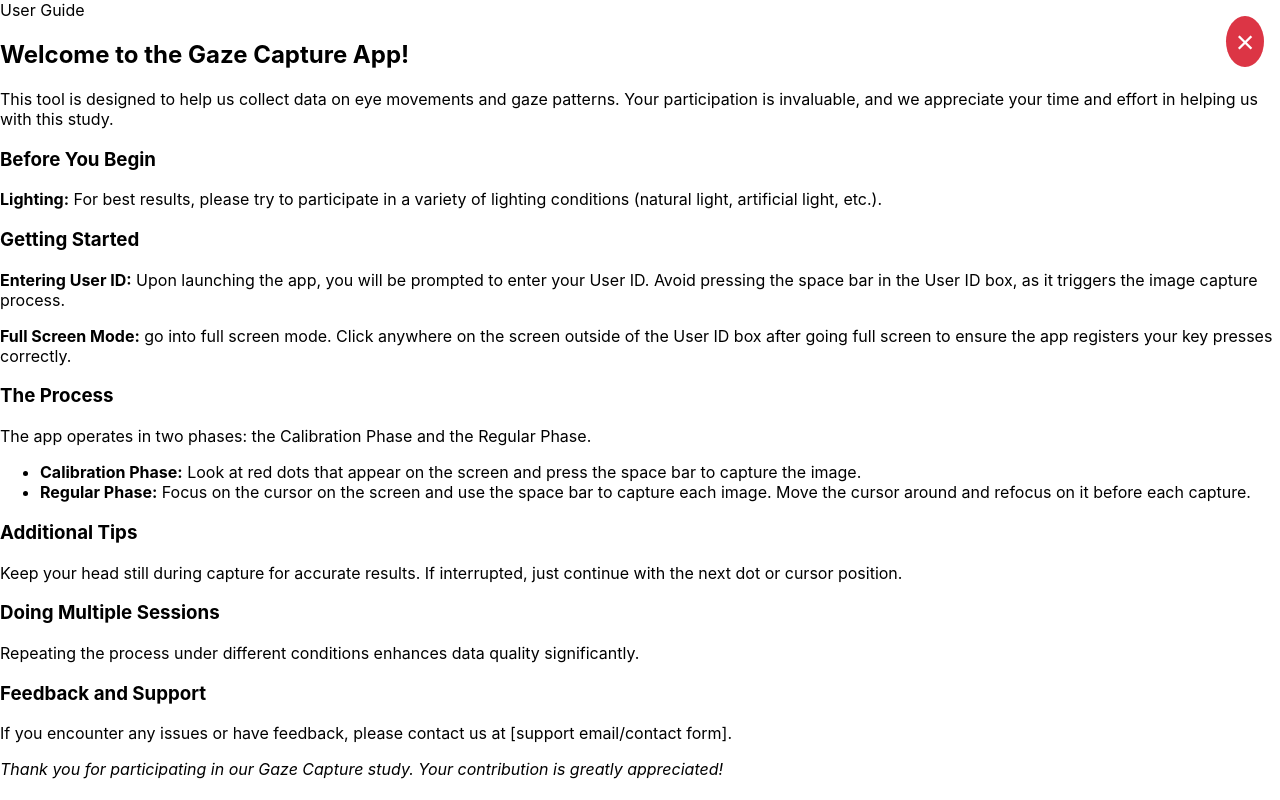
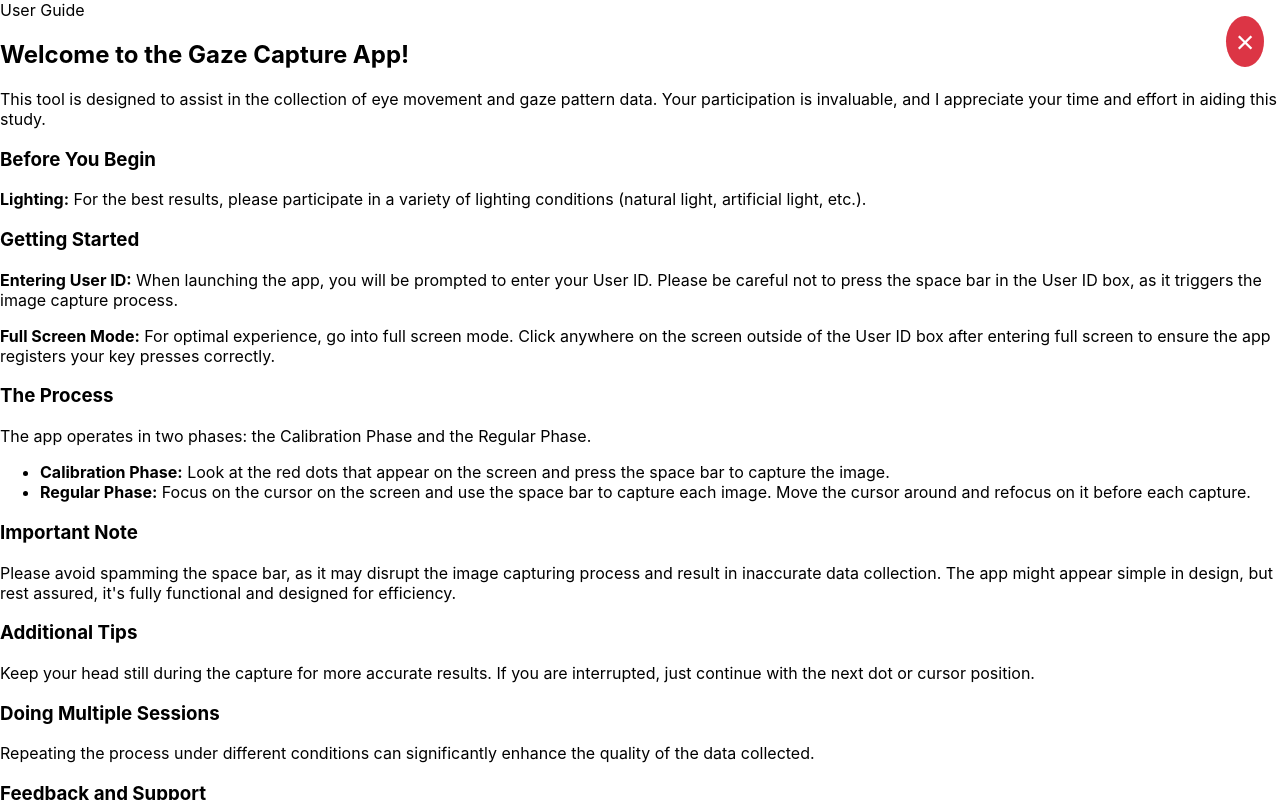
Before and after one commit to Willmp4/eye_gaze_data_collection, a React (Create React App) app in the folder frontend/: page / in a window 1280 px wide. Both pictures are taken after a click on the button "User Guide". Built offline with nearby package versions, Linux system fonts and the light colour scheme; no server answers.

Commit message:
cursor pos bug fix

```diff
--- a/frontend/src/CnnDataCollectionComponent.js
+++ b/frontend/src/CnnDataCollectionComponent.js
@@ -12,6 +12,18 @@ function CameraComponent({ userId }) {
   const [processing, setProcessing] = useState(null);
   const { cache, addToCache, clearCache } = useCache();
   const [isProcessingQueue, setIsProcessingQueue] = useState(false);
+
+  const updateCursorPosition = useCallback((event) => {
+    currentCursorPosition.current = { x: event.clientX, y: event.clientY };
+  }, []);
+
+  // Add event listener for mouse movement
+  useEffect(() => {
+    window.addEventListener("mousemove", updateCursorPosition);
+    return () => {
+      window.removeEventListener("mousemove", updateCursorPosition);
+    };
+  }, [updateCursorPosition]);
 
   const processQueue = useCallback(async () => {
     if (isProcessingQueue || cache.length === 0) {
@@ -44,9 +56,12 @@ function CameraComponent({ userId }) {
     try {
       const blob = await captureImage();
       const { cameraMatrix, distCoeffs } = getCameraParameters(videoRef.current);
+
+      const currentCursorPos = currentCursorPosition.current;
+
       const imageData = {
         userId: userId,
-        cursorPosition: JSON.stringify(currentCursorPosition.current),
+        cursorPosition: JSON.stringify(currentCursorPos),
         cameraMatrix: JSON.stringify(cameraMatrix),
         distCoeffs: JSON.stringify(distCoeffs),
         blob: blob,
--- a/frontend/src/userGuide.js
+++ b/frontend/src/userGuide.js
@@ -33,7 +33,6 @@ function UserGuideModal() {
     zIndex: "1051", // Bootstrap's default z-index for modal is 1050
   };
 
-  // Ensure the style is applied only to the close button by targeting the class
   return (
     <>
       <Button variant="primary" onClick={handleShow}>
@@ -50,51 +49,67 @@ function UserGuideModal() {
         <Modal.Body>
           <h2>Welcome to the Gaze Capture App!</h2>
           <p>
-            This tool is designed to help us collect data on eye movements and gaze patterns. Your participation is invaluable, and we
-            appreciate your time and effort in helping us with this study.
+            This tool is designed to assist in the collection of eye movement and gaze pattern data. Your participation
+            is invaluable, and I appreciate your time and effort in aiding this study.
           </p>
 
           <h3>Before You Begin</h3>
           <p>
-            <strong>Lighting:</strong> For best results, please try to participate in a variety of lighting conditions (natural light,
-            artificial light, etc.).
+            <strong>Lighting:</strong> For the best results, please participate in a variety of lighting conditions
+            (natural light, artificial light, etc.).
           </p>
 
           <h3>Getting Started</h3>
           <p>
-            <strong>Entering User ID:</strong> Upon launching the app, you will be prompted to enter your User ID. Avoid pressing the space
-            bar in the User ID box, as it triggers the image capture process.
+            <strong>Entering User ID:</strong> When launching the app, you will be prompted to enter your User ID.
+            Please be careful not to press the space bar in the User ID box, as it triggers the image capture process.
           </p>
           <p>
-            <strong>Full Screen Mode:</strong> go into full screen mode. Click anywhere on the screen outside of the User ID box after going
-            full screen to ensure the app registers your key presses correctly.
+            <strong>Full Screen Mode:</strong> For optimal experience, go into full screen mode. Click anywhere on the
+            screen outside of the User ID box after entering full screen to ensure the app registers your key presses
+            correctly.
           </p>
 
           <h3>The Process</h3>
           <p>The app operates in two phases: the Calibration Phase and the Regular Phase.</p>
           <ul>
             <li>
-              <strong>Calibration Phase:</strong> Look at red dots that appear on the screen and press the space bar to capture the image.
+              <strong>Calibration Phase:</strong> Look at the red dots that appear on the screen and press the space bar
+              to capture the image.
             </li>
             <li>
-              <strong>Regular Phase:</strong> Focus on the cursor on the screen and use the space bar to capture each image. Move the cursor
-              around and refocus on it before each capture.
+              <strong>Regular Phase:</strong> Focus on the cursor on the screen and use the space bar to capture each
+              image. Move the cursor around and refocus on it before each capture.
             </li>
           </ul>
 
+          <h3>Important Note</h3>
+          <p>
+            Please avoid spamming the space bar, as it may disrupt the image capturing process and result in inaccurate
+            data collection. The app might appear simple in design, but rest assured, it's fully functional and designed
+            for efficiency.
+          </p>
+
           <h3>Additional Tips</h3>
           <p>
-            Keep your head still during capture for accurate results. If interrupted, just continue with the next dot or cursor position.
+            Keep your head still during the capture for more accurate results. If you are interrupted, just continue
+            with the next dot or cursor position.
           </p>
 
           <h3>Doing Multiple Sessions</h3>
-          <p>Repeating the process under different conditions enhances data quality significantly.</p>
+          <p>
+            Repeating the process under different conditions can significantly enhance the quality of the data
+            collected.
+          </p>
 
           <h3>Feedback and Support</h3>
-          <p>If you encounter any issues or have feedback, please contact us at [support email/contact form].</p>
+          <p>
+            If you encounter any issues or have feedback, please don't hesitate to reach out to me at [support
+            email/contact form].
+          </p>
 
           <p>
-            <em>Thank you for participating in our Gaze Capture study. Your contribution is greatly appreciated!</em>
+            <em>Thank you for participating in the Gaze Capture study. Your contribution is greatly appreciated!</em>
           </p>
         </Modal.Body>
       </Modal>
```
